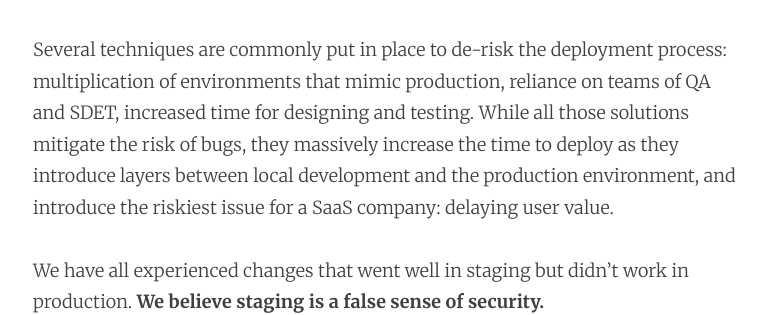
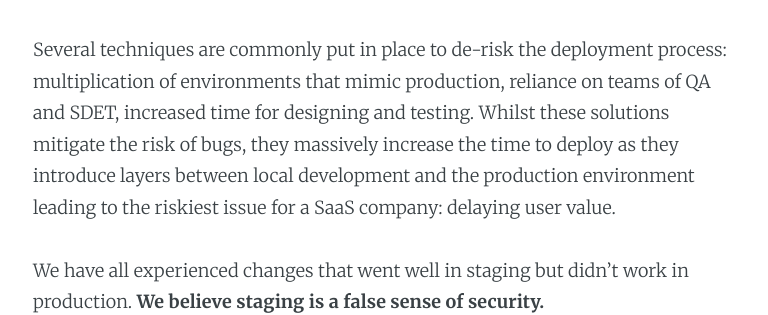
Before and after one commit to paoesco/monoenv.github.io, a Jekyll site: the page built from index.html, in a window 1280 px wide and 900 px high, scrolled down 358 px. Shown: the part 222-537 px from the top of the window, without its empty margins (252-1020 px from the left). Built offline with Jekyll 4.4.1, drawn with Linux system fonts in a browser that asks for light colours; the list of posts is cut into pages by our own code.

Commit message:
minor tweaks

```diff
--- a/index.html
+++ b/index.html
@@ -37,7 +37,7 @@ cover: false
             </p>
 
             <p>
-            Several techniques are commonly put in place to de-risk the deployment process: multiplication of environments that mimic production, reliance on teams of QA and SDET, increased time for designing and testing. While all those solutions mitigate the risk of bugs, they massively increase the time to deploy as they introduce layers between local development and the production environment, and introduce the riskiest issue for a SaaS company: delaying user value.
+            Several techniques are commonly put in place to de-risk the deployment process: multiplication of environments that mimic production, reliance on teams of QA and SDET, increased time for designing and testing. Whilst these solutions mitigate the risk of bugs, they massively increase the time to deploy as they introduce layers between local development and the production environment leading to the riskiest issue for a SaaS company: delaying user value.
             </p>
 
             <p>
```
